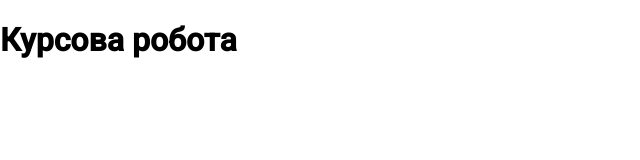
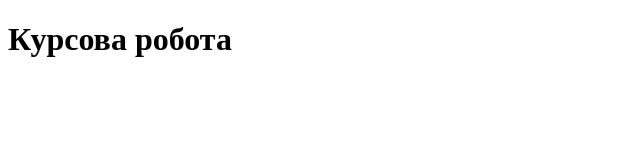
Before and after one commit to boyanivskyy-israelit/course-work-fe, an Angular app: page / in a window 1280 px wide. Shown: the top 160 px of the page, without its empty margins (0-640 px from the left). Built offline with nearby package versions, Linux system fonts and the light colour scheme.

Commit message:
Revert "Initial commit"
This reverts commit 886a0c2293297a201e69b9e97332853ccc84178f.

```diff
--- a/angular.json
+++ b/angular.json
@@ -28,7 +28,6 @@
               "src/assets"
             ],
             "styles": [
-              "./node_modules/@angular/material/prebuilt-themes/indigo-pink.css",
               "src/styles.scss"
             ],
             "scripts": []
@@ -89,7 +88,6 @@
               "src/assets"
             ],
             "styles": [
-              "./node_modules/@angular/material/prebuilt-themes/indigo-pink.css",
               "src/styles.scss"
             ],
             "scripts": []
@@ -121,7 +119,6 @@
           }
         }
       }
-    }
-  },
+    }},
   "defaultProject": "fe"
 }
--- a/src/app/app.module.ts
+++ b/src/app/app.module.ts
@@ -2,15 +2,13 @@ import { BrowserModule } from '@angular/platform-browser';
 import { NgModule } from '@angular/core';
 
 import { AppComponent } from './app.component';
-import { BrowserAnimationsModule } from '@angular/platform-browser/animations';
 
 @NgModule({
   declarations: [
     AppComponent
   ],
   imports: [
-    BrowserModule,
-    BrowserAnimationsModule
+    BrowserModule
   ],
   providers: [],
   bootstrap: [AppComponent]
--- a/src/index.html
+++ b/src/index.html
@@ -7,8 +7,6 @@
 
   <meta name="viewport" content="width=device-width, initial-scale=1">
   <link rel="icon" type="image/x-icon" href="favicon.ico">
-  <link href="https://fonts.googleapis.com/css?family=Roboto:300,400,500&display=swap" rel="stylesheet">
-  <link href="https://fonts.googleapis.com/icon?family=Material+Icons" rel="stylesheet">
 </head>
 <body>
   <app-root></app-root>
--- a/src/main.ts
+++ b/src/main.ts
@@ -1,4 +1,3 @@
-import 'hammerjs';
 import { enableProdMode } from '@angular/core';
 import { platformBrowserDynamic } from '@angular/platform-browser-dynamic';
 
--- a/src/styles.scss
+++ b/src/styles.scss
@@ -1,4 +1 @@
 /* You can add global styles to this file, and also import other style files */
-
-html, body { height: 100%; }
-body { margin: 0; font-family: Roboto, "Helvetica Neue", sans-serif; }
```
Also changed, not shown: package.json (+1 -9 lines), 1 other file (tests, documents, lock files or other folders).
